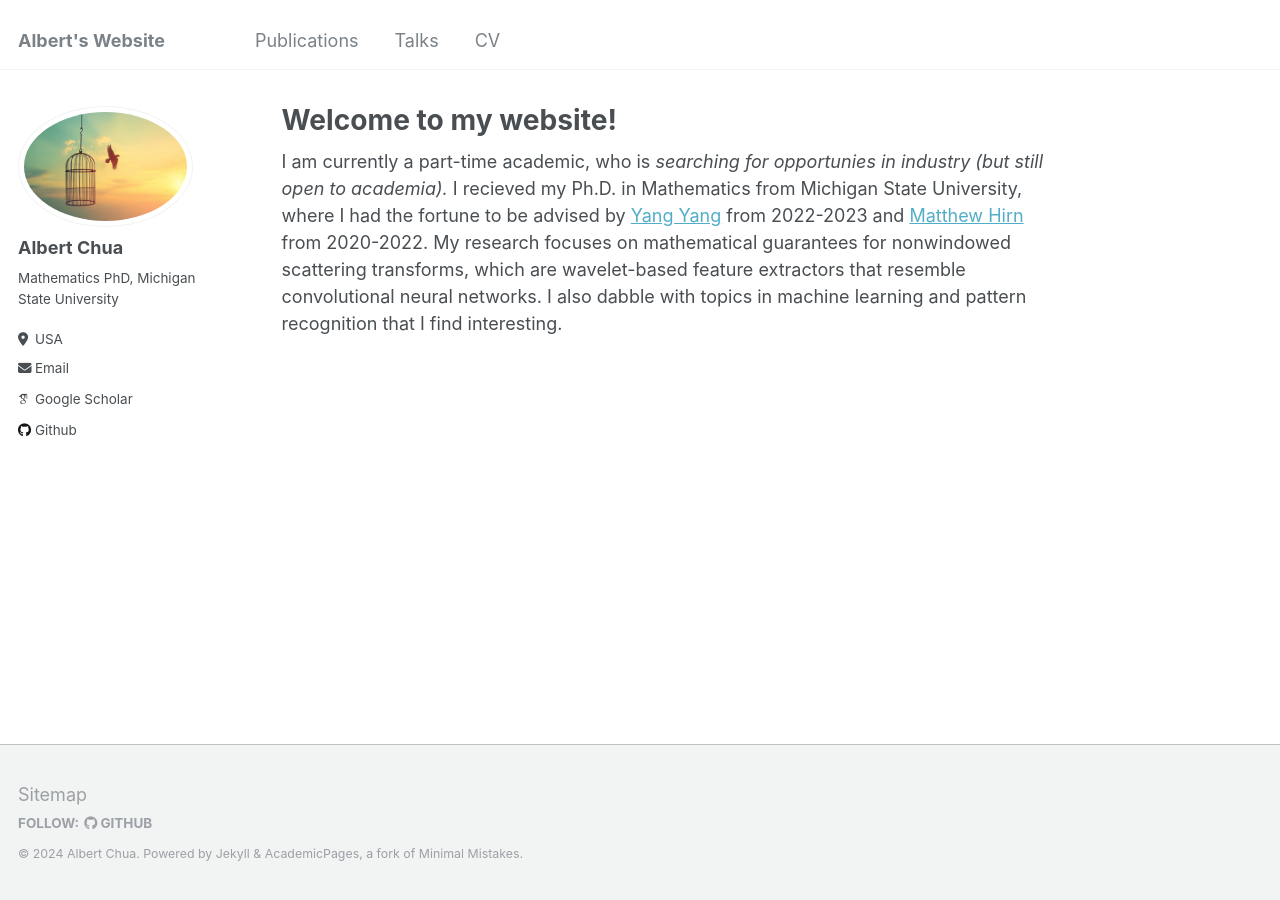
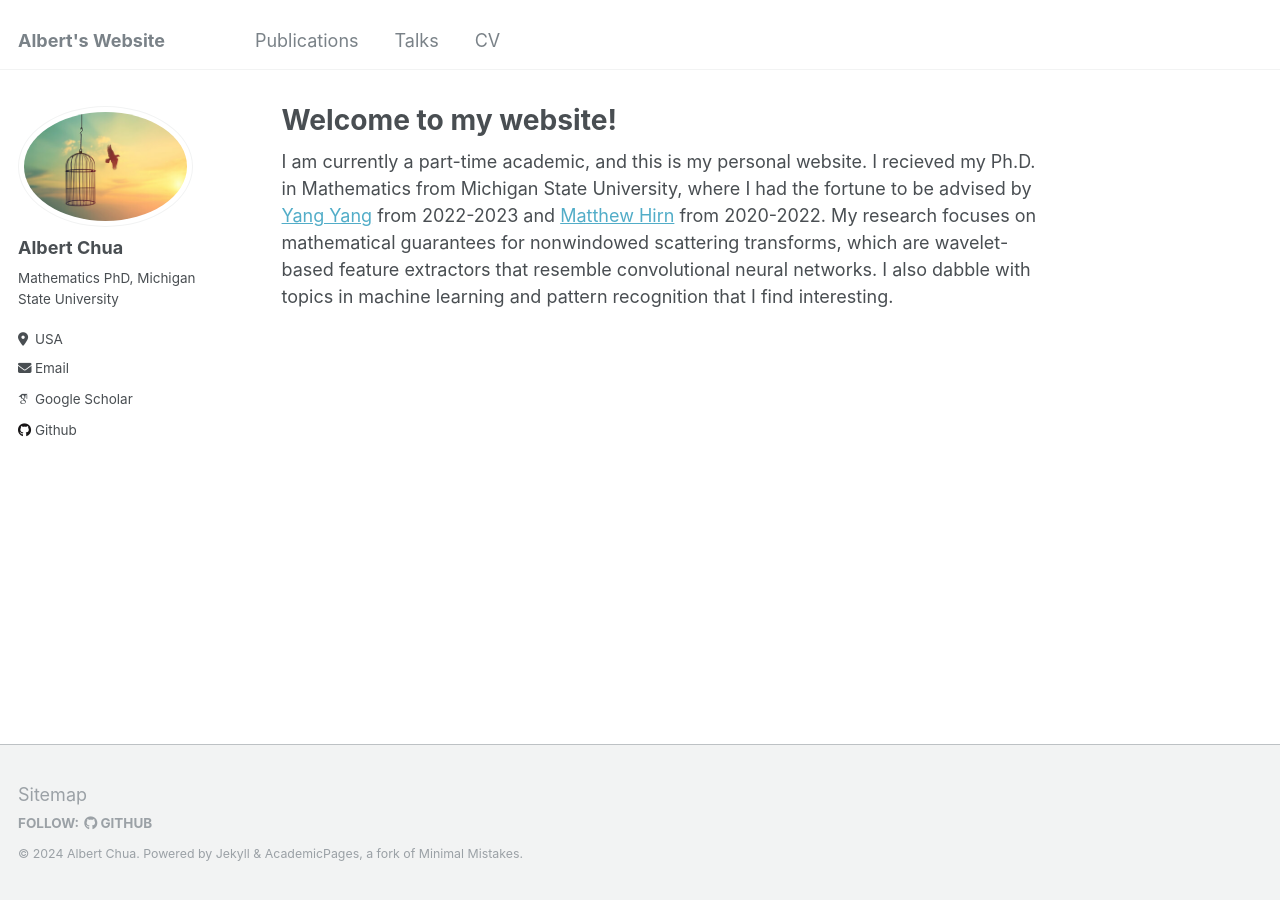
Before and after one commit to alchua1996/alchua1996.github.io, a Jekyll site: the page built from _pages/about.md, in a window 1280 px wide. Built offline with Jekyll 4.4.1, drawn with Linux system fonts in a browser that asks for light colours; some web fonts are replaced.

Commit message:
Update about.md

```diff
--- a/_pages/about.md
+++ b/_pages/about.md
@@ -7,4 +7,4 @@ redirect_from:
   - /about.html
 ---
 
-I am currently a part-time academic, who is *searching for opportunies in industry (but still open to academia).* I recieved my Ph.D. in Mathematics from Michigan State University, where I had the fortune to be advised by [Yang Yang](https://sites.google.com/view/dr-yang-yang/home) from 2022-2023 and [Matthew Hirn](https://matthewhirn.com) from 2020-2022. My research focuses on mathematical guarantees for nonwindowed scattering transforms, which are wavelet-based feature extractors that resemble convolutional neural networks. I also dabble with topics in machine learning and pattern recognition that I find interesting.
+I am currently a part-time academic, and this is my personal website. I recieved my Ph.D. in Mathematics from Michigan State University, where I had the fortune to be advised by [Yang Yang](https://sites.google.com/view/dr-yang-yang/home) from 2022-2023 and [Matthew Hirn](https://matthewhirn.com) from 2020-2022. My research focuses on mathematical guarantees for nonwindowed scattering transforms, which are wavelet-based feature extractors that resemble convolutional neural networks. I also dabble with topics in machine learning and pattern recognition that I find interesting.
```
